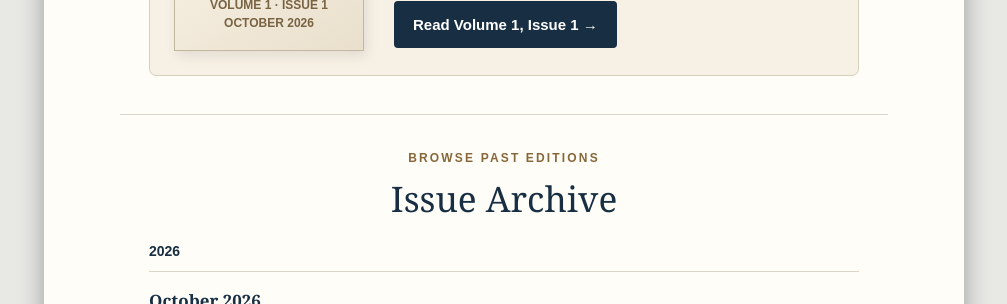
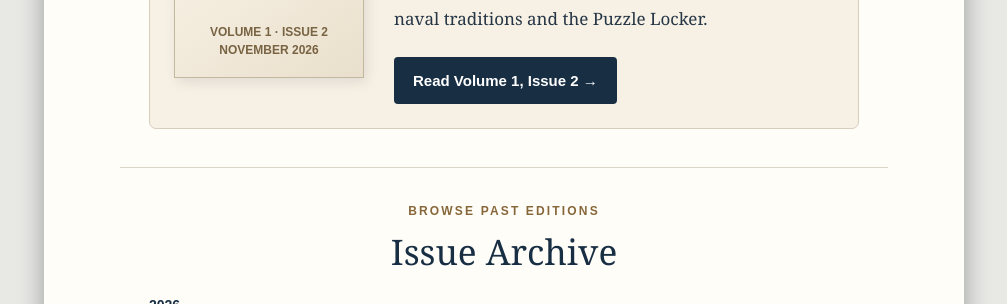
Before and after one commit to rszgvhjn8f-maker/the-voice-pipe, a plain HTML site: page index.html in a window 1280 px wide. Shown: the part 853-1157 px from the top of the page, without its empty margins (136-1143 px from the left). Drawn offline with Linux system fonts and the light colour scheme.

Commit message:
Add files via upload

```diff
--- a/index.html
+++ b/index.html
@@ -173,8 +173,8 @@ html, body { min-height:100%; }
 <section aria-labelledby="latest-title" class="latest" id="latest">
 <p class="eyebrow">Latest published edition</p><h2 class="section-title" id="latest-title">Read The Voice Pipe</h2>
 <div class="issue-card">
-<div aria-label="Volume 1 Issue 1 October 2026" class="cover"><div class="cover-top">HMCS TECUMSEH</div><div class="cover-name">The<br/>Voice Pipe</div><div class="cover-meta">VOLUME 1 · ISSUE 1<br/>OCTOBER 2026</div></div>
-<div class="issue-details"><p class="meta">Volume 1 · Issue 1 · October 2026</p><h3>The Voice Pipe Returns</h3><p>The inaugural issue of the relaunched newsletter, celebrating the people, experiences and naval traditions of HMCS TECUMSEH.</p><a class="read-link" href="issues/2026-10/">Read Volume 1, Issue 1 <span aria-hidden="true">→</span></a></div>
+<div aria-label="Volume 1 Issue 2 November 2026" class="cover"><div class="cover-top">HMCS TECUMSEH</div><div class="cover-name">The<br/>Voice Pipe</div><div class="cover-meta">VOLUME 1 · ISSUE 2<br/>NOVEMBER 2026</div></div>
+<div class="issue-details"><p class="meta">Volume 1 · Issue 2 · November 2026</p><h3>Remembrance and Naval Traditions</h3><p>The November issue features a holiday message from the Commanding Officer, a profile of Tecumseh’s Executive Officer, stories of remembrance, seasonal naval traditions and the Puzzle Locker.</p><a class="read-link" href="issues/2026-11/">Read Volume 1, Issue 2 <span aria-hidden="true">→</span></a></div>
 </div>
 </section>
 <section aria-labelledby="archive-title" class="archive" id="archive"><p class="eyebrow">Browse past editions</p><h2 class="section-title" id="archive-title">Issue Archive</h2><h3 class="archive-year">2026</h3><a class="archive-item" href="issues/2026-10/"><span><span class="archive-title">October 2026</span><span class="archive-sub">Volume 1 · Issue 1</span></span><span aria-hidden="true" class="archive-arrow">›</span></a></section>
```
